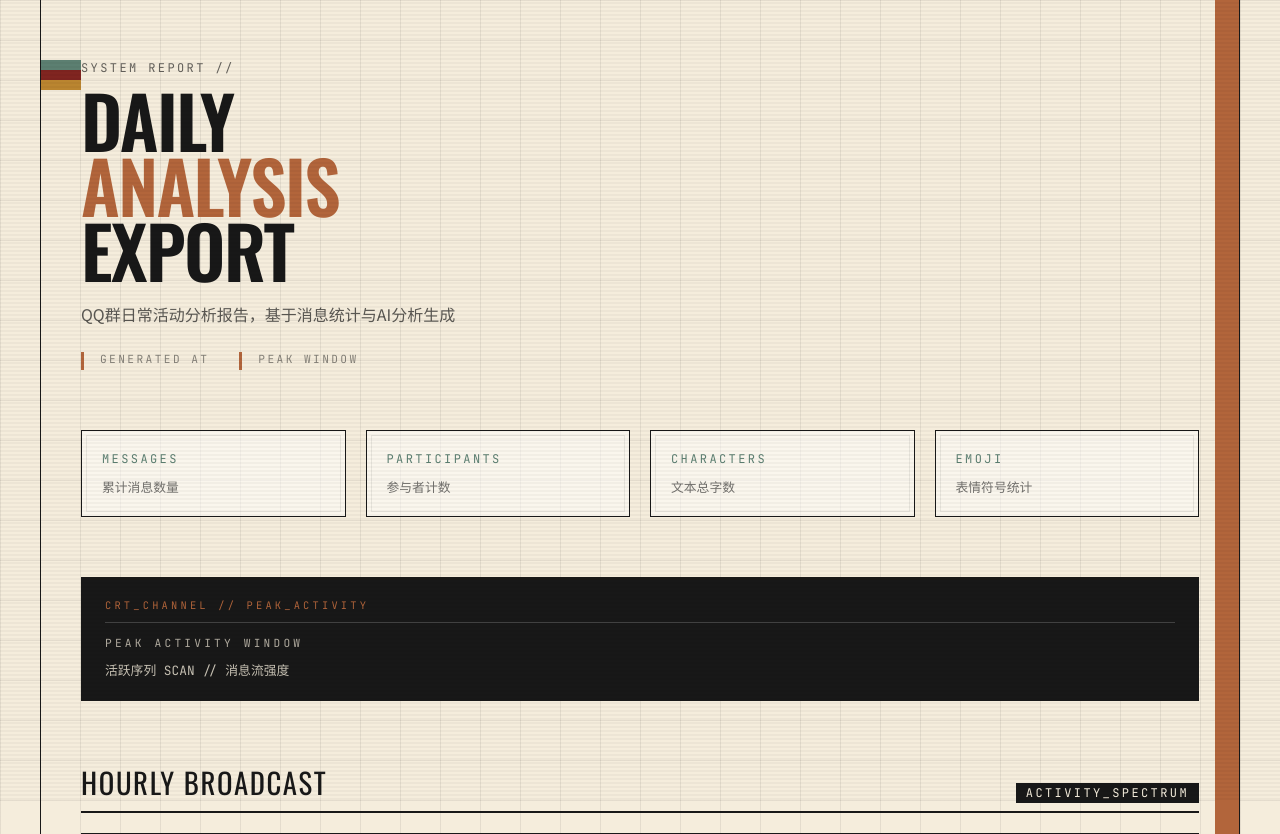
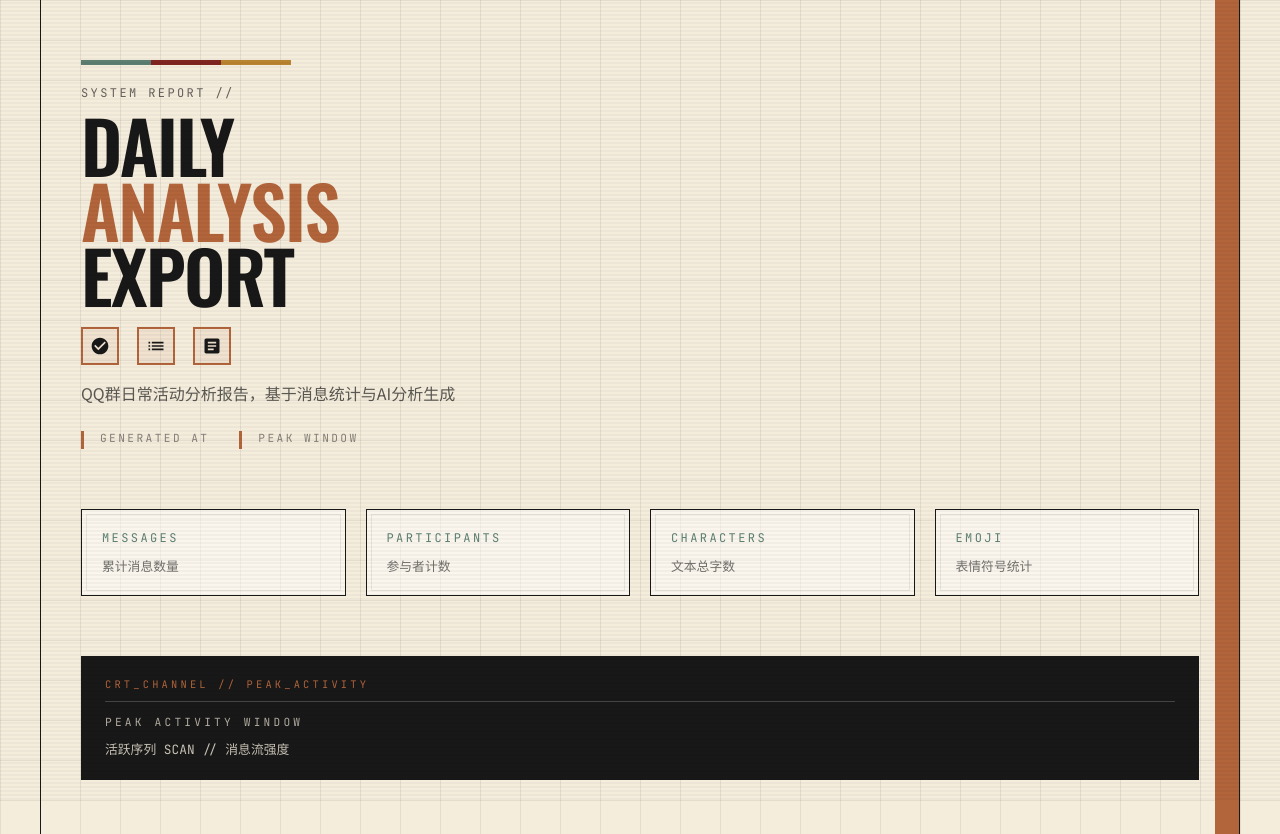
Before and after one commit to SXP-Simon/astrbot-qq-group-daily-analysis, a Python web app: template src/reports/templates/retro_futurism/image_template.html in a window 1280 px wide. Shown: the top 834 px of the page. Run offline with Jinja, Linux system fonts and the light colour scheme; the template is opened without the code that fills it, so the values that code supplies are empty.

Commit message:
feat: Enhance Retro Futurism templates with new header icons and layout adjustments

```diff
--- a/src/reports/templates/retro_futurism/image_template.html
+++ b/src/reports/templates/retro_futurism/image_template.html
@@ -80,18 +80,15 @@
 
         /* Decorative Color Bar */
         .color-bar {
-            position: absolute;
-            top: 60px;
-            left: 0;
             display: flex;
-            flex-direction: column;
+            flex-direction: row;
             gap: 0;
-            z-index: 10;
+            margin-bottom: 20px;
         }
 
         .c-block {
-            width: 40px;
-            height: 10px;
+            width: 70px;
+            height: 5px;
         }
 
         .cb-1 { background: var(--c-dec-1); }
@@ -126,6 +123,29 @@
 
         h1 .highlight {
             color: var(--c-accent);
+        }
+
+        .header-icons {
+            display: flex;
+            gap: 18px;
+            margin-top: 20px;
+            align-items: center;
+        }
+
+        .header-icon {
+            width: 38px;
+            height: 38px;
+            display: flex;
+            align-items: center;
+            justify-content: center;
+            border: 2px solid var(--c-accent);
+            background: rgba(178, 101, 59, 0.08);
+        }
+
+        .header-icon svg {
+            width: 20px;
+            height: 20px;
+            fill: var(--c-text);
         }
 
         .header-brief {
@@ -607,16 +627,31 @@
     <div class="crt-overlay"></div>
 
     <div class="layout">
-        <!-- Decorative Bars -->
-        <div class="color-bar">
-            <div class="c-block cb-1"></div>
-            <div class="c-block cb-2"></div>
-            <div class="c-block cb-3"></div>
-        </div>
-
         <header>
+            <div class="color-bar">
+                <div class="c-block cb-1"></div>
+                <div class="c-block cb-2"></div>
+                <div class="c-block cb-3"></div>
+            </div>
             <div class="header-meta">System Report // {{current_date}}</div>
             <h1>Daily<br><span class="highlight">Analysis</span><br>Export</h1>
+            <div class="header-icons">
+                <div class="header-icon">
+                    <svg viewBox="0 0 24 24" xmlns="http://www.w3.org/2000/svg">
+                        <path d="M12 2C6.48 2 2 6.48 2 12s4.48 10 10 10 10-4.48 10-10S17.52 2 12 2zm-2 15l-5-5 1.41-1.41L10 14.17l7.59-7.59L19 8l-9 9z"/>
+                    </svg>
+                </div>
+                <div class="header-icon">
+                    <svg viewBox="0 0 24 24" xmlns="http://www.w3.org/2000/svg">
+                        <path d="M3 13h2v-2H3v2zm0 4h2v-2H3v2zm0-8h2V7H3v2zm4 4h14v-2H7v2zm0 4h14v-2H7v2zM7 7v2h14V7H7z"/>
+                    </svg>
+                </div>
+                <div class="header-icon">
+                    <svg viewBox="0 0 24 24" xmlns="http://www.w3.org/2000/svg">
+                        <path d="M19 3H5c-1.1 0-2 .9-2 2v14c0 1.1.9 2 2 2h14c1.1 0 2-.9 2-2V5c0-1.1-.9-2-2-2zm-5 14H7v-2h7v2zm3-4H7v-2h10v2zm0-4H7V7h10v2z"/>
+                    </svg>
+                </div>
+            </div>
             <p class="header-brief">
                 QQ群日常活动分析报告，基于消息统计与AI分析生成
             </p>
```
Also changed, not shown: src/reports/templates/retro_futurism/pdf_template.html (+49 -11 lines).
